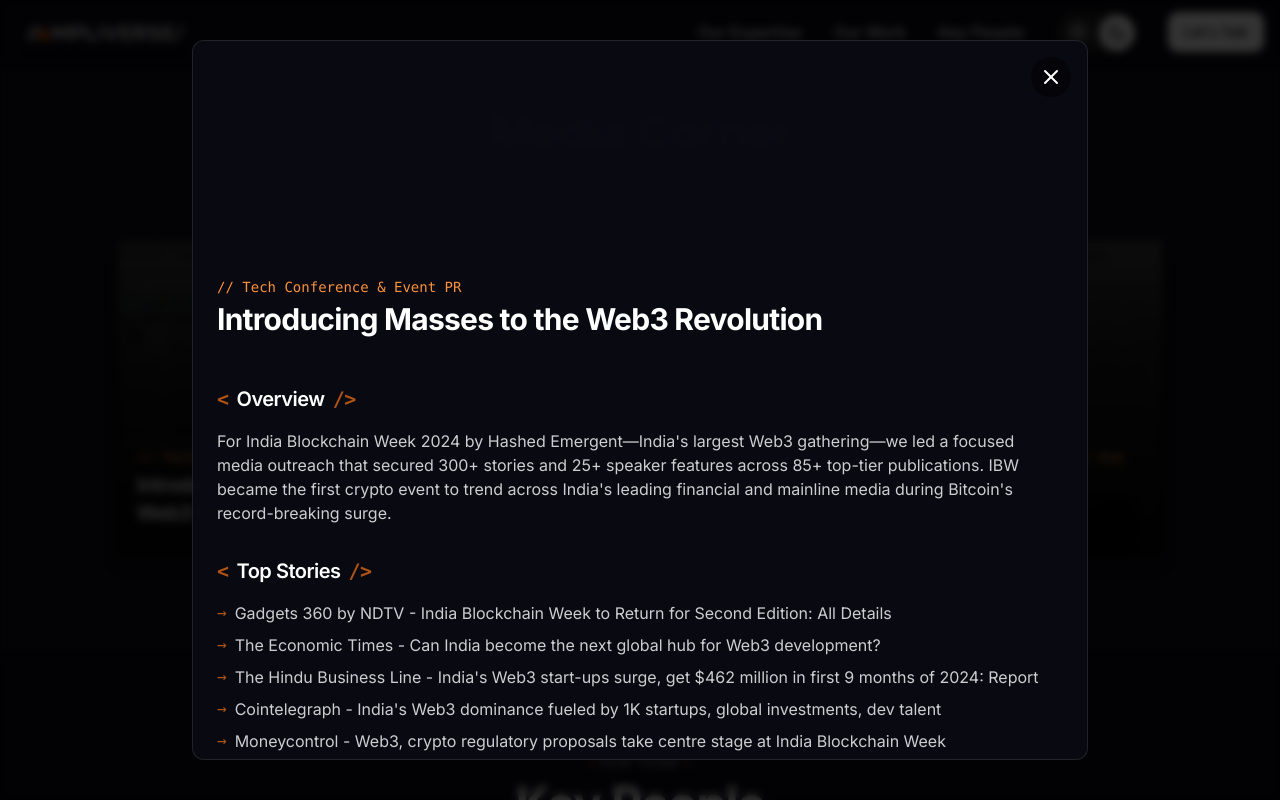
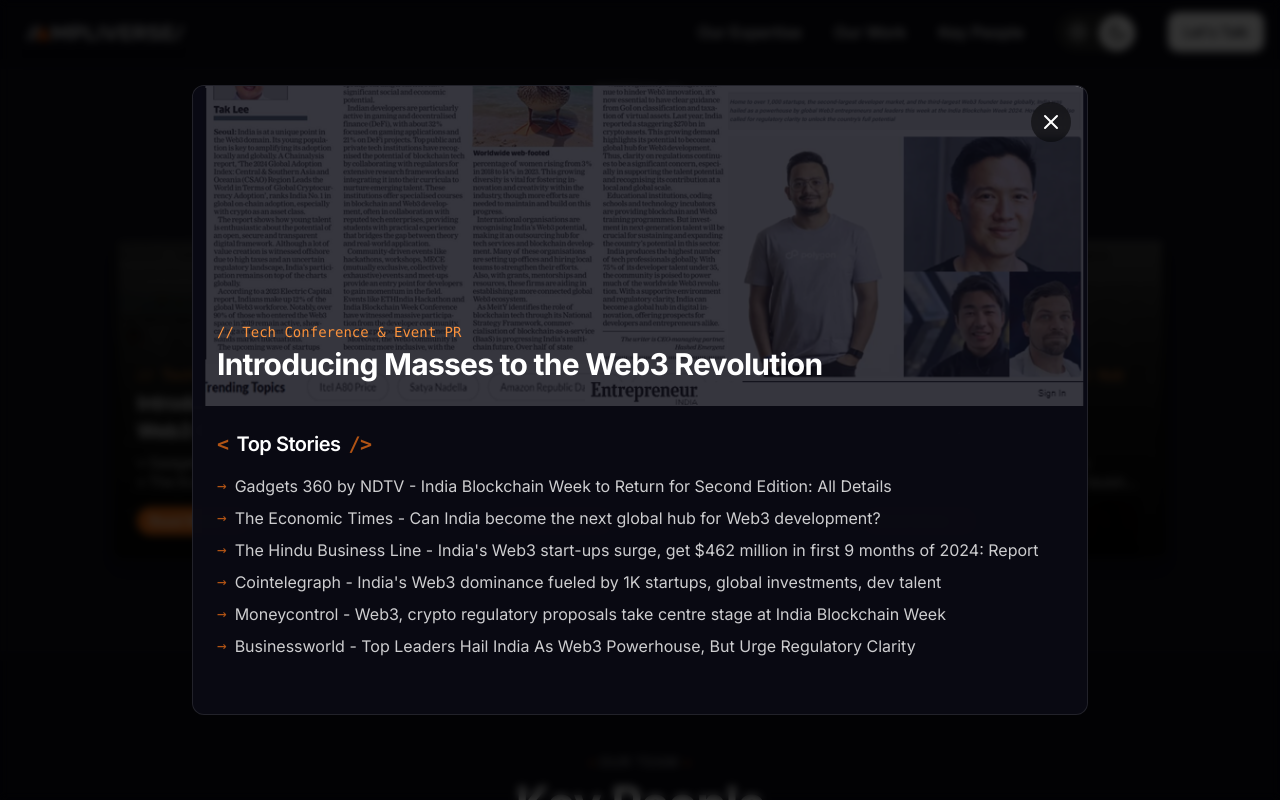
Before and after one commit to iamkrati22/Ampliverse, a Next.js app: page / in a window 1280 px wide. Both pictures are taken after a click on the element 277 px from the left and 5827 px from the top of the page. Shown: the part 5427-6227 px from the top of the page. Built offline with nearby package versions, Linux system fonts and the light colour scheme.

Commit message:
Work modal changes

```diff
--- a/components/our-work.tsx
+++ b/components/our-work.tsx
@@ -146,6 +146,19 @@ export function OurWork() {
                           <div className="transform transition-transform duration-300 group-hover:translate-y-0">
                             <p className={`text-sm mb-1 font-mono ${resolvedTheme === 'light' ? 'text-orange-500' : 'text-orange-400'}`}>{"// "}{project.subtitle}</p>
                             <h3 className={`text-xl font-semibold mb-2 ${resolvedTheme === 'light' ? 'text-neutral-900' : 'text-white'}`}>{project.title}</h3>
+                            {/* Show a preview of top stories */}
+                            <ul className="mb-4">
+                              {project.topStories.slice(0, 2).map((story, i) => (
+                                <li key={i} className={`text-sm leading-snug ${resolvedTheme === 'light' ? 'text-neutral-700' : 'text-white/80'} truncate`}>• {story}</li>
+                              ))}
+                            </ul>
+                            <motion.button
+                              className="text-white text-sm font-medium inline-flex items-center bg-orange-500 px-3 py-1 rounded-full hover:bg-orange-600 transition-colors"
+                              whileHover={{ scale: 1.05 }}
+                              whileTap={{ scale: 0.95 }}
+                            >
+                              Read More <span className="ml-1">→</span>
+                            </motion.button>
                           </div>
                         </div>
                       </motion.div>
@@ -187,16 +200,19 @@ export function OurWork() {
                     <div className="transform transition-transform duration-300 group-hover:translate-y-0">
                       <p className={`text-sm mb-1 font-mono ${resolvedTheme === 'light' ? 'text-orange-500' : 'text-orange-400'}`}>{"// "}{project.subtitle}</p>
                       <h3 className={`text-xl font-semibold mb-2 ${resolvedTheme === 'light' ? 'text-neutral-900' : 'text-white'}`}>{project.title}</h3>
-                      <div className="overflow-hidden h-0 group-hover:h-auto transition-all duration-300">
-                        <p className={`text-sm mb-4 line-clamp-2 ${resolvedTheme === 'light' ? 'text-neutral-700' : 'text-white/80'}`}>{project.overview.substring(0, 100)}...</p>
+                      {/* Show a preview of top stories */}
+                      <ul className="mb-4">
+                        {project.topStories.slice(0, 2).map((story, i) => (
+                          <li key={i} className={`text-sm leading-snug ${resolvedTheme === 'light' ? 'text-neutral-700' : 'text-white/80'} truncate`}>• {story}</li>
+                        ))}
+                      </ul>
                       <motion.button
-                          className="text-white text-sm font-medium inline-flex items-center bg-orange-500/20 backdrop-blur-sm px-3 py-1 rounded-full hover:bg-orange-500/40 transition-colors"
+                        className="text-white text-sm font-medium inline-flex items-center bg-orange-500 px-3 py-1 rounded-full hover:bg-orange-600 transition-colors"
                         whileHover={{ scale: 1.05 }}
                         whileTap={{ scale: 0.95 }}
                       >
                         Read More <span className="ml-1">→</span>
                       </motion.button>
-                      </div>
                     </div>
                   </div>
                 </motion.div>
--- a/components/work-modal.tsx
+++ b/components/work-modal.tsx
@@ -4,6 +4,7 @@ import { useState, useEffect } from "react"
 import { motion, AnimatePresence } from "framer-motion"
 import { X } from "lucide-react"
 import { useTheme } from "next-themes"
+import Image from "next/image"
 
 interface WorkModalProps {
   isOpen: boolean
@@ -70,9 +71,20 @@ export function WorkModal({ isOpen, onClose, project }: WorkModalProps) {
             </button>
 
             <div className="relative h-64 md:h-80 w-full">
+              <Image
+                src={project.image || "/placeholder.svg"}
+                alt={project.title}
+                fill
+                className="object-cover rounded-t-lg"
+                priority
+              />
               <div
-                className="absolute inset-0 bg-cover bg-center"
-                style={{ backgroundImage: `linear-gradient(to top, ${resolvedTheme === 'light' ? 'rgba(255,255,255,0.92)' : '#0a0a14 80%'}, transparent 100%), url(${project.image})` }}
+                className="absolute inset-0 rounded-t-lg pointer-events-none"
+                style={{
+                  background: resolvedTheme === 'light'
+                    ? 'rgba(30,30,30,0.65)'
+                    : 'rgba(10,10,20,0.82)'
+                }}
                 aria-label={project.title}
               ></div>
               <div className="absolute bottom-0 left-0 p-6">
@@ -85,15 +97,6 @@ export function WorkModal({ isOpen, onClose, project }: WorkModalProps) {
             </div>
 
             <div className="p-6">
-              <div className="mb-8">
-                <h3 className={`text-xl font-semibold mb-4 flex items-center ${resolvedTheme === 'light' ? 'text-neutral-900' : 'text-white'}`}>
-                  <span className="text-orange-500/70 mr-2 font-mono">{"<"}</span>
-                  Overview
-                  <span className="text-orange-500/70 ml-2 font-mono">{"/>"}</span>
-                </h3>
-                <p className={`${resolvedTheme === 'light' ? 'text-neutral-700' : 'text-white/80'}`}>{project.overview}</p>
-              </div>
-
               {project.topStories && project.topStories.length > 0 && (
                 <div className="mb-8">
                   <h3 className={`text-xl font-semibold mb-4 flex items-center ${resolvedTheme === 'light' ? 'text-neutral-900' : 'text-white'}`}>
```
Lines whose indentation alone changed are shown as unchanged.
